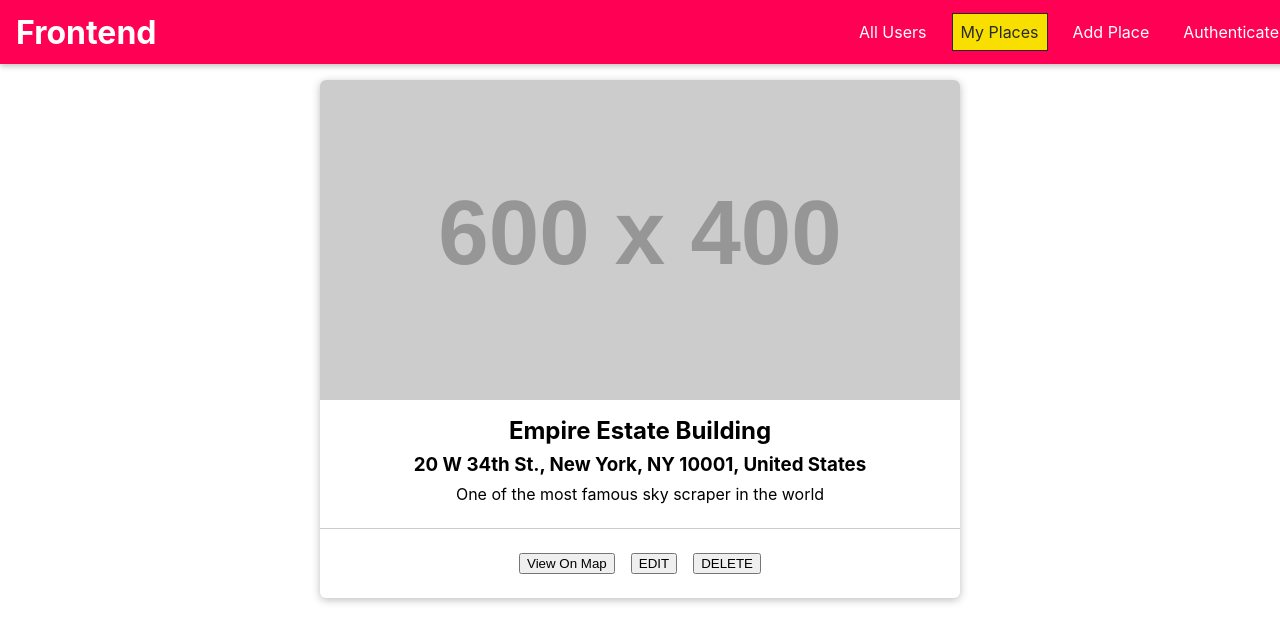
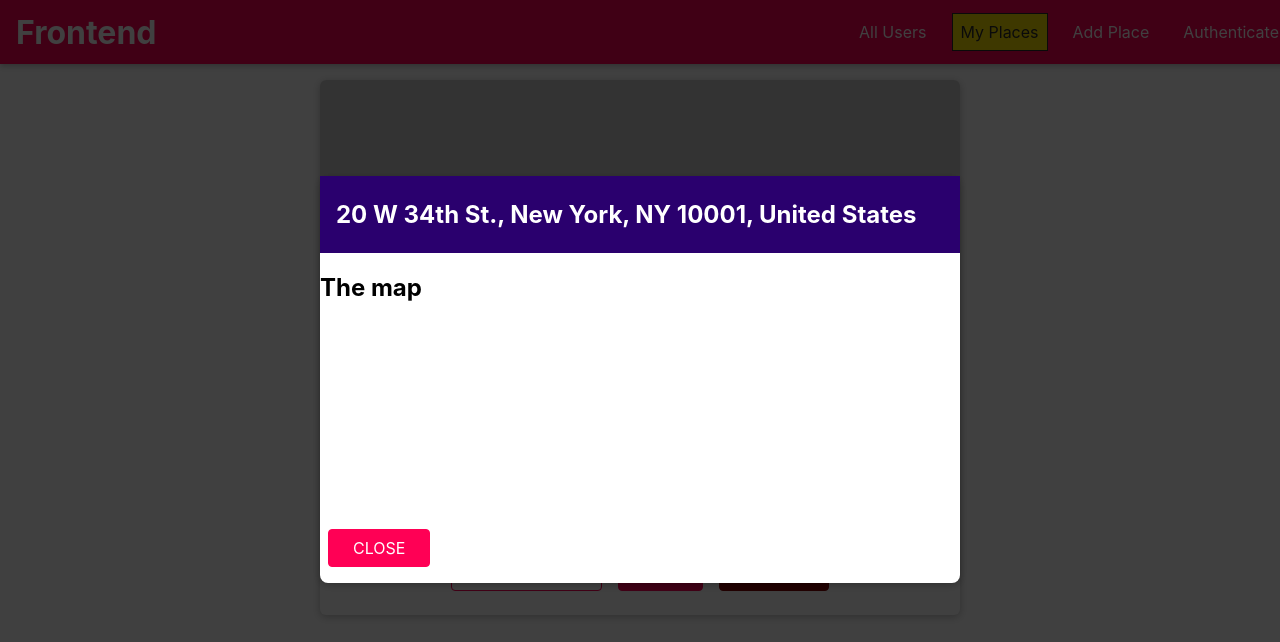
Before and after one commit to vermajnv/frontend, a React (Create React App) app: page /u1/places in a window 1280 px wide. Both pictures are taken after a click on the button "View On Map". Shown: the top 642 px of the page. Built offline with nearby package versions, Linux system fonts and the light colour scheme.

Commit message:
Added Modal

```diff
--- a/public/index.html
+++ b/public/index.html
@@ -29,6 +29,7 @@
   <body>
     <noscript>You need to enable JavaScript to run this app.</noscript>
     <div id="backdrop-hook"></div>
+    <div id="modal-hook"></div>
     <div id="drawer-hook"></div>
     <div id="root"></div>
     <!--
--- a/src/places/components/PlaceItem.css
+++ b/src/places/components/PlaceItem.css
@@ -48,6 +48,10 @@
   margin: 0.5rem;
 }
 
+.map-container {
+  height: 15rem;
+  width: 100%;
+}
 @media (min-width: 768px) {
   .place-item__image {
     height: 20rem;
--- a/src/places/components/PlaceItem.js
+++ b/src/places/components/PlaceItem.js
@@ -1,11 +1,35 @@
-import React from 'react'
+import React, { useState } from 'react'
 
 import Card from '../../shared/components/UIElements/Card/Card';
+import Button from '../../shared/components/FormElements/Button/Button';
+import Modal from '../../shared/components/UIElements/Modal/Modal';
 
 import './PlaceItem.css';
 
 const PlaceItem = ({props}) => {
-    return <li className='place-item'>
+    const [showMap, setShowMap] = useState(false);
+    const openMapHandler = () => {
+        setShowMap(true)
+    }
+
+    const hideMapHandler = () => {
+        setShowMap(false)
+    }
+
+    return <>
+    <Modal
+        show={showMap}
+        onCancel={hideMapHandler}
+        header={props.address}
+        contentClass="place-item__modal-content"
+        footerClass="footer-item__modal-actions"
+        footer={<Button onClick={hideMapHandler}>CLOSE</Button>}
+    >
+        <div className="map-container">
+            <h2>The map</h2>
+        </div>
+    </Modal>
+    <li className='place-item'>
         <Card className='place-item__content'>
             <div className="place-item__image">
                 <img src={props.imageUrl} alt={props.title} />
@@ -16,12 +40,13 @@
                 <p>{props.description}</p>
             </div>
             <div className="place-item__actions">
-                <button>View On Map</button>
-                <button>EDIT</button>
-                <button>DELETE</button>
+                <Button inverse onClick={openMapHandler}>View On Map</Button>
+                <Button to={`/places/${props.id}`}>EDIT</Button>
+                <Button danger>DELETE</Button>
             </div>
         </Card>
     </li>
+    </>
 }
 
 export default PlaceItem
--- /dev/null
+++ b/src/shared/components/FormElements/Button/Button.css
@@ -0,0 +1,61 @@
+.button {
+  font: inherit;
+  padding: 0.5rem 1.5rem;
+  border: 1px solid #ff0055;
+  border-radius: 4px;
+  background: #ff0055;
+  color: white;
+  cursor: pointer;
+  margin-right: 1rem;
+  text-decoration: none;
+  display: inline-block;
+}
+
+.button:focus {
+  outline: none;
+}
+
+.button:hover,
+.button:active {
+  background: #ff4382;
+  border-color: #ff4382;
+}
+
+.button--inverse {
+  background: transparent;
+  color: #ff0055;
+}
+
+.button--inverse:hover,
+.button--inverse:active {
+  color: white;
+  background: #ff0055;
+}
+
+.button--danger {
+  background: #830000;
+  border-color: #830000;
+}
+
+.button--danger:hover,
+.button--danger:active {
+  background: #f34343;
+  border-color: #f34343;
+}
+
+.button:disabled,
+.button:hover:disabled,
+.button:active:disabled {
+  background: #ccc;
+  color: #979797;
+  border-color: #ccc;
+  cursor: not-allowed;
+}
+
+.button--small {
+  font-size: 0.8rem;
+}
+
+.button--big {
+  font-size: 1.5rem;
+}
--- /dev/null
+++ b/src/shared/components/FormElements/Button/Button.js
@@ -0,0 +1,43 @@
+import React from 'react';
+import { Link } from 'react-router-dom';
+
+import './Button.css';
+
+const Button = props => {
+  if (props.href) {
+    return (
+      <a
+        className={`button button--${props.size || 'default'} ${props.inverse &&
+          'button--inverse'} ${props.danger && 'button--danger'}`}
+        href={props.href}
+      >
+        {props.children}
+      </a>
+    );
+  }
+  if (props.to) {
+    return (
+      <Link
+        to={props.to}
+        exact={props.exact}
+        className={`button button--${props.size || 'default'} ${props.inverse &&
+          'button--inverse'} ${props.danger && 'button--danger'}`}
+      >
+        {props.children}
+      </Link>
+    );
+  }
+  return (
+    <button
+      className={`button button--${props.size || 'default'} ${props.inverse &&
+        'button--inverse'} ${props.danger && 'button--danger'}`}
+      type={props.type}
+      onClick={props.onClick}
+      disabled={props.disabled}
+    >
+      {props.children}
+    </button>
+  );
+};
+
+export default Button;
--- /dev/null
+++ b/src/shared/components/UIElements/Modal/Modal.css
@@ -0,0 +1,58 @@
+.modal {
+  z-index: 100;
+  position: fixed;
+  top: 22vh;
+  left: 10%;
+  width: 80%;
+  background: white;
+  box-shadow: 0 2px 8px rgba(0, 0, 0, 0.26);
+  border-radius: 8px;
+}
+
+.modal__header {
+  /* width: 100%; */
+  padding: 1rem 0.5rem;
+  background: #2a006e;
+  color: white;
+}
+
+.modal__header h2 {
+  margin: 0.5rem;
+}
+
+.modal__content {
+  padding: 1rem 0.5rem;
+}
+
+.modal__footer {
+  padding: 1rem 0.5rem;
+}
+
+@media (min-width: 768px) {
+  .modal {
+    left: calc(50% - 20rem);
+    width: 40rem;
+  }
+}
+
+.modal-enter {
+  transform: translateY(-10rem);
+  opacity: 0;
+}
+
+.modal-enter-active {
+  transform: translateY(0);
+  opacity: 1;
+  transition: all 200ms;
+}
+
+.modal-exit {
+  transform: translateY(0);
+  opacity: 1;
+}
+
+.modal-exit-active {
+  transform: translateY(-10rem);
+  opacity: 0;
+  transition: all 200ms;
+}
--- /dev/null
+++ b/src/shared/components/UIElements/Modal/Modal.js
@@ -0,0 +1,42 @@
+import React from 'react'
+import ReactDOM from 'react-dom';
+
+import Backdrop from '../Backdrop/Backdrop';
+import { CSSTransition } from 'react-transition-group';
+import './Modal.css';
+
+const ModalOverlay = (props) => {
+    const content = (
+        <div className={`modal ${props.className}`} style={props.style}>
+            <header className={`modal__header ${props.headerClass}`}>
+                <h2>{props.header}</h2>
+            </header>
+            <form onSubmit={props.onSubmit ? props.onSubmit : event => event.preventDefault()}>
+                <div className={`modal__content ${props.contentClass}`}>
+                    {props.children}
+                </div>
+                <footer className={`modal__footer ${props.footerClass}`}>
+                    {props.footer}
+                </footer>
+            </form>
+        </div>
+    )
+    return ReactDOM.createPortal(content, document.getElementById('modal-hook'))
+};
+
+const Modal = (props) => {
+    return <>
+        { props.show && <Backdrop onClick={props.onCancel}></Backdrop>}
+        <CSSTransition
+            in={props.show}
+            mountOnEnter
+            unmountOnExit
+            timeout={200}
+            classNames="modal"
+        >
+            <ModalOverlay {...props}></ModalOverlay>
+        </CSSTransition>
+    </>
+}
+
+export default Modal
```
Also changed, not shown: 1 other file (tests, documents, lock files or other folders).
